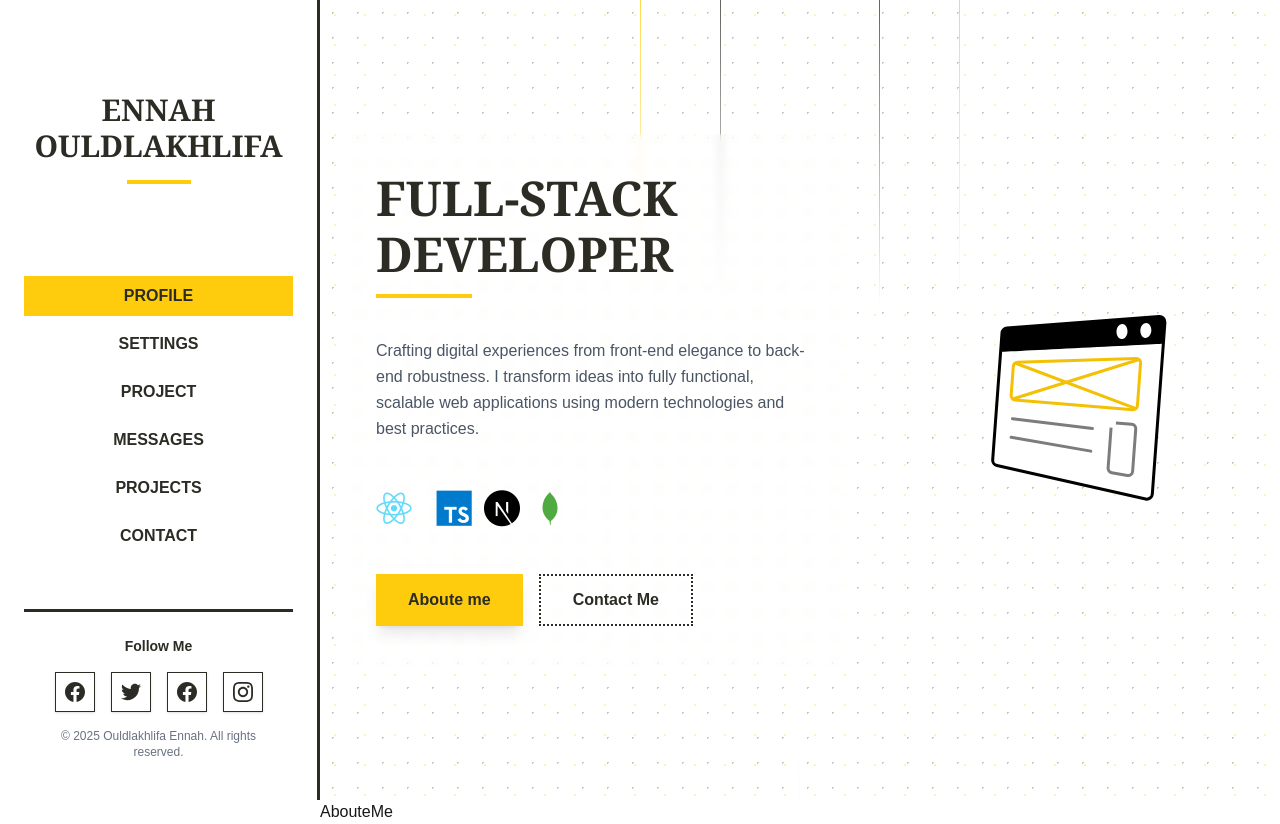
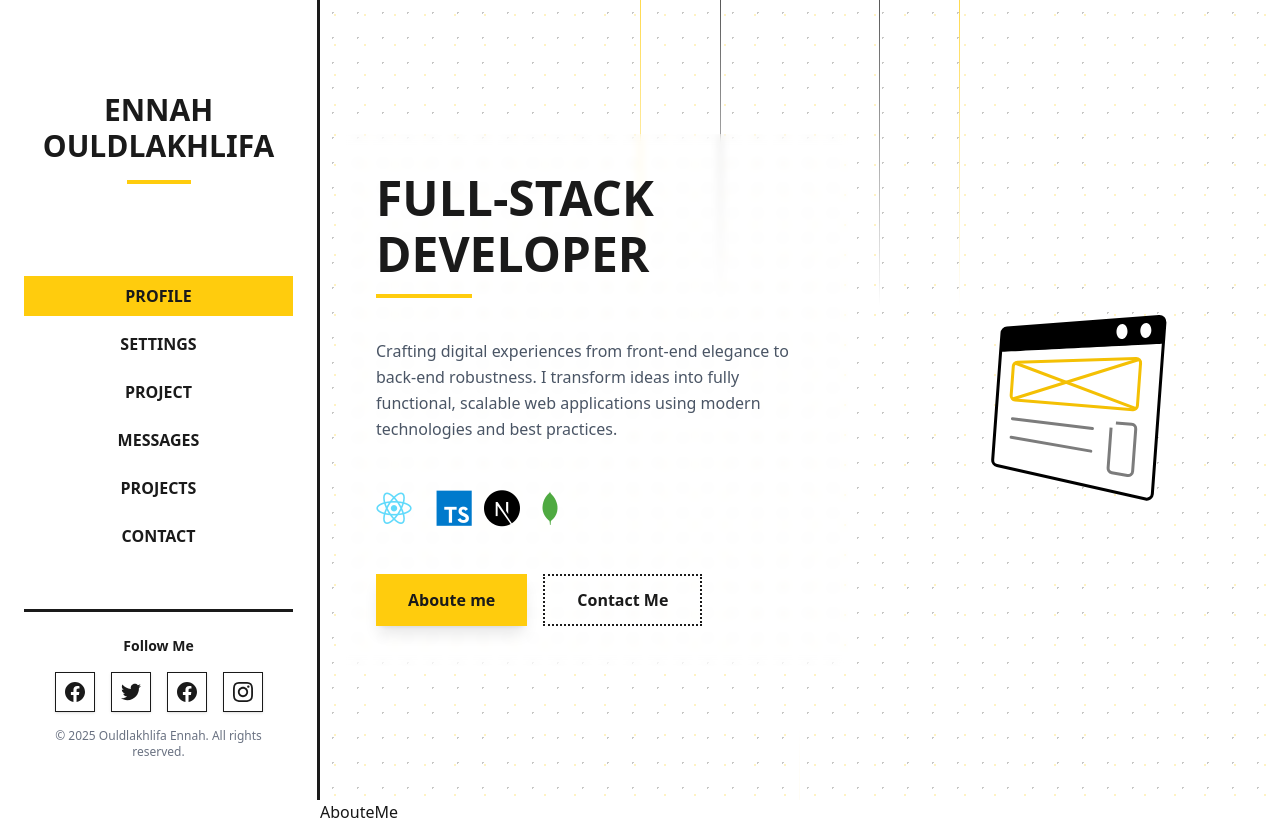
Before and after one commit to ennah123/portfolio, a Next.js app: page / in a window 1280 px wide. Built offline with nearby package versions, Linux system fonts and the light colour scheme.

Commit message:
add font in globals.css

```diff
--- a/app/globals.css
+++ b/app/globals.css
@@ -9,12 +9,15 @@
   --color-background: var(--background);
   --color-foreground: var(--foreground);
   --color-c1: #FFCC0D;
-  --color-c2: #2C2C25;
+  --color-c2: #1a1a1a;
+  /* 111827 1a1a1a */
   --color-c3: #F2F2F2;
   --font-sans: var(--font-geist-sans);
   --font-mono: var(--font-geist-mono);
 }
-
+.fhhfhfh{
+  color: #151512;
+}
 @media (prefers-color-scheme: dark) {
   :root {
     --background: #0a0a0a;
@@ -27,7 +30,7 @@ html{
 body {
   background: var(--background);
   color: var(--foreground);
-  font-family: Arial, Helvetica, sans-serif;
+  font-family: var(--font-comic-relief), sans-serif ;
 }
 @keyframes verticalBeam {
   0% {
@@ -78,7 +81,12 @@ body {
 .animate-vertical-beam {
   animation: verticalBeam 2.5s linear infinite;
 }
-
+h1 {
+  font-family: var(--font-climate-crisis), sans-serif;
+}
+p{
+  font-family: var(--font-comic-relief), sans-serif ;
+}
 .animation-delay-200 { animation-delay: 0.2s; }
 .animation-delay-400 { animation-delay: 0.4s; }
 .animation-delay-600 { animation-delay: 0.6s; }
```
